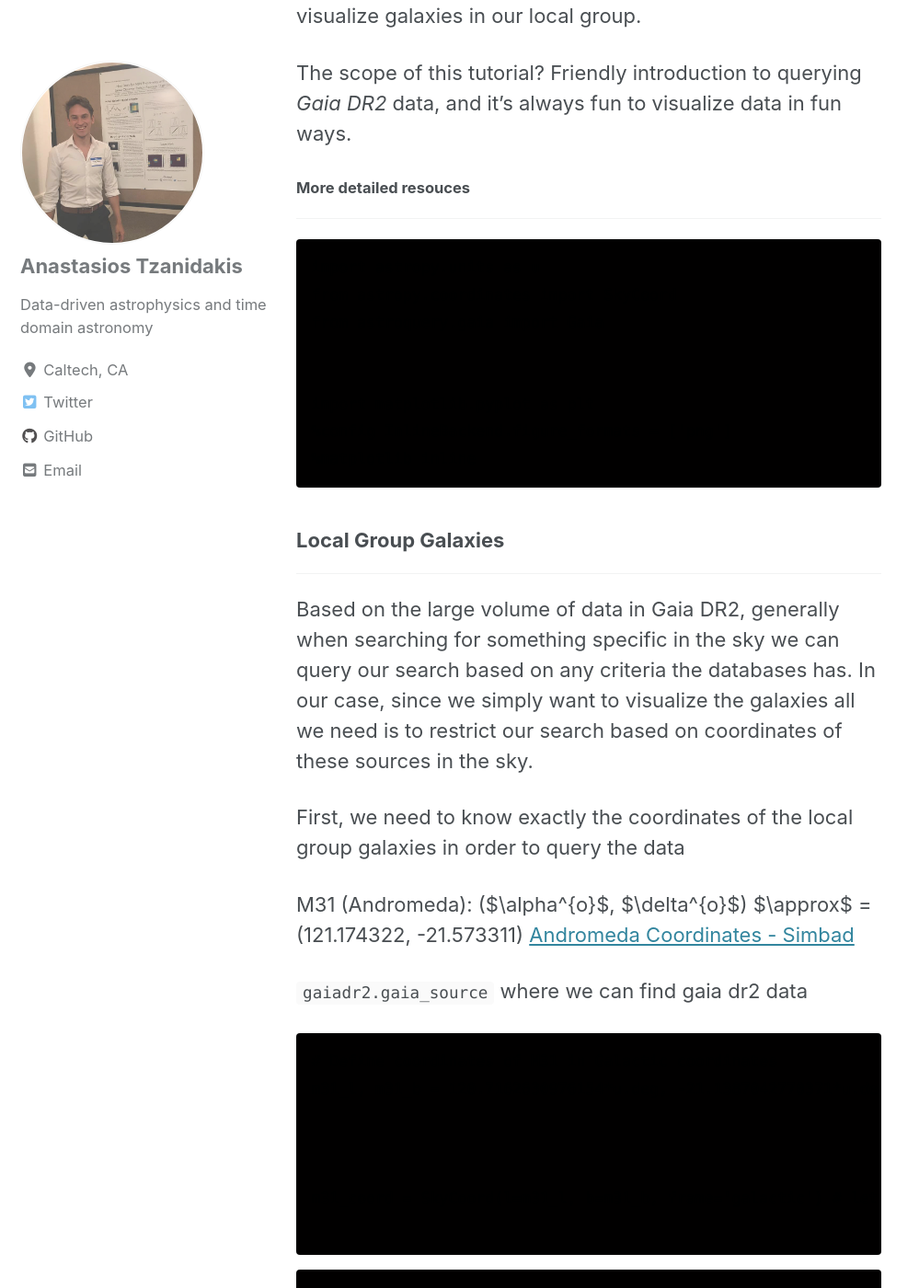
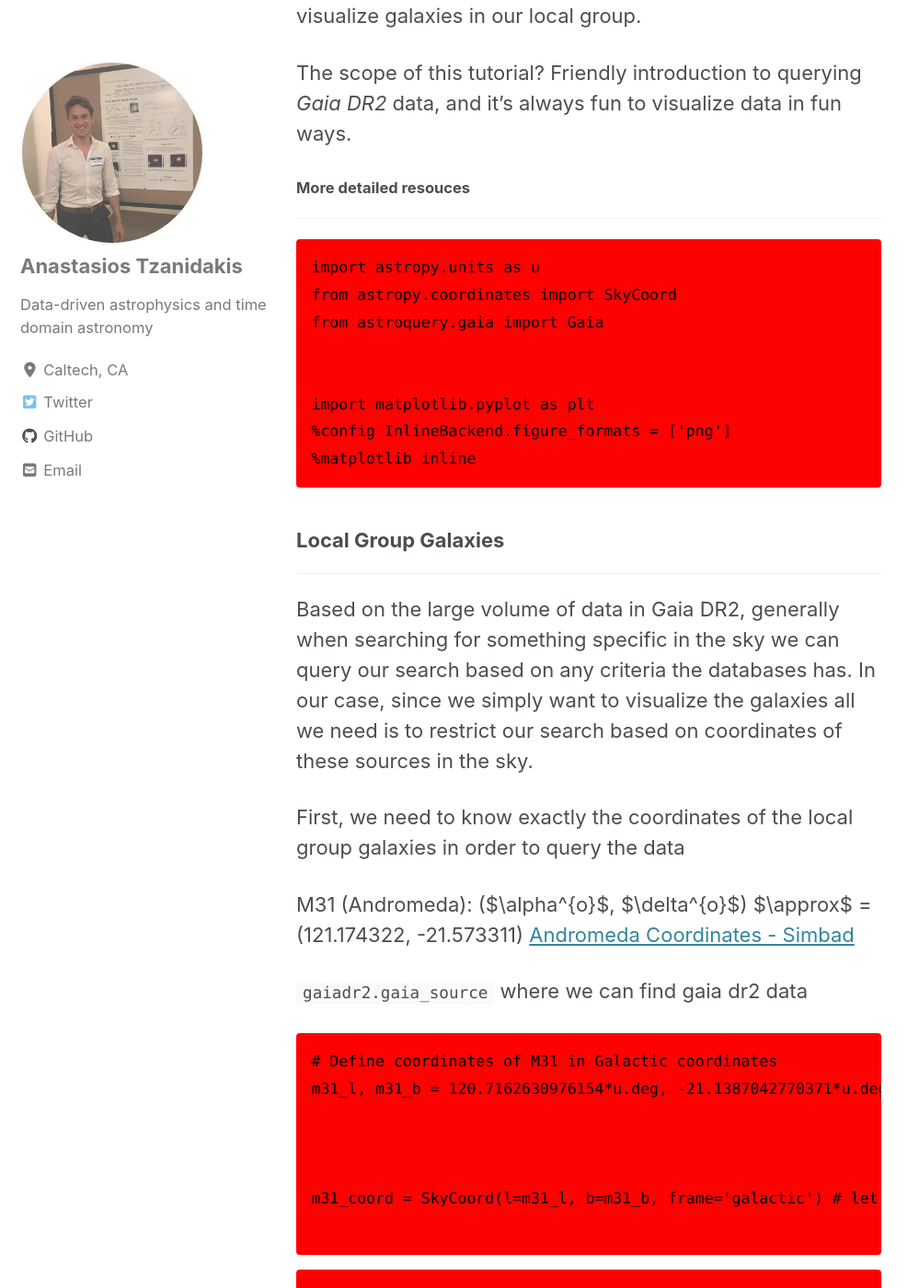
Before and after one commit to AndyTza/andytza.github.io, a Jekyll site: the page built from _posts/2020-02-03-GaiaDR2FUN.md, in a window 1280 px wide and 1400 px high, scrolled down 714 px. Shown: the whole window at 92% size, without its empty margins (0-999 px from the left). Built offline with Jekyll 4.4.1, drawn with Linux system fonts in a browser that asks for light colours; cached includes are drawn as plain includes; nearby versions of some CDN libraries.

Commit message:
first base

```diff
--- a/assets/css/main.scss
+++ b/assets/css/main.scss
@@ -7,11 +7,11 @@
 @import "minimal-mistakes/skins/{{ site.minimal_mistakes_skin | default: 'default' }}"; // skin
 
 /* solarized light syntax highlighting (base16) */
-$base00: #010000;
+$base00: #FE0101;
 $base01: #010000;
 $base02: #010000;
 $base03: #010000;
-$base04: #010000;
+$base04: #000000;
 $base05: #010000;
 $base06: #010000;
 $base07: #010000;
@@ -23,5 +23,4 @@ $base0c: #010000;
 $base0d: #010000;
 $base0e: #010000;
 $base0f: #010000;
-
 @import "minimal-mistakes"; // main partials
```
